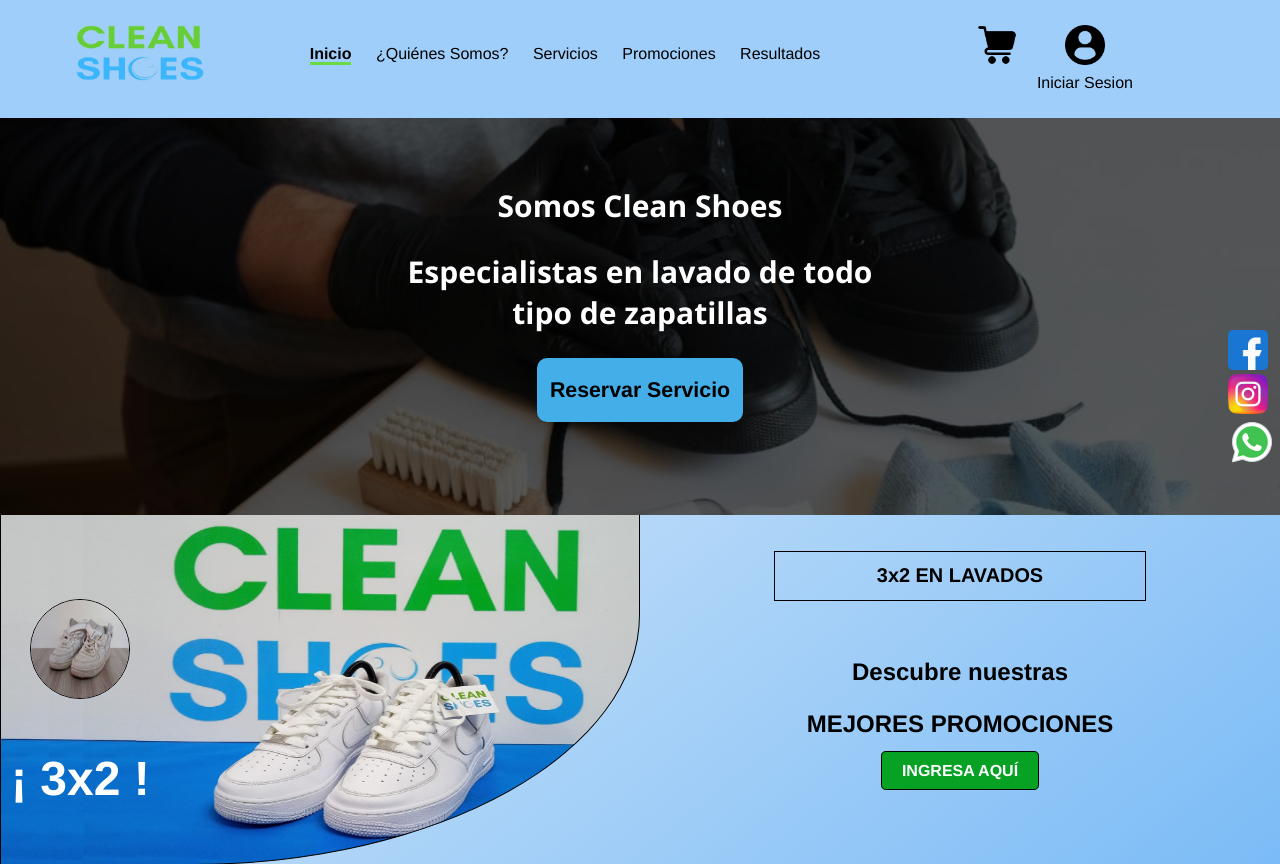
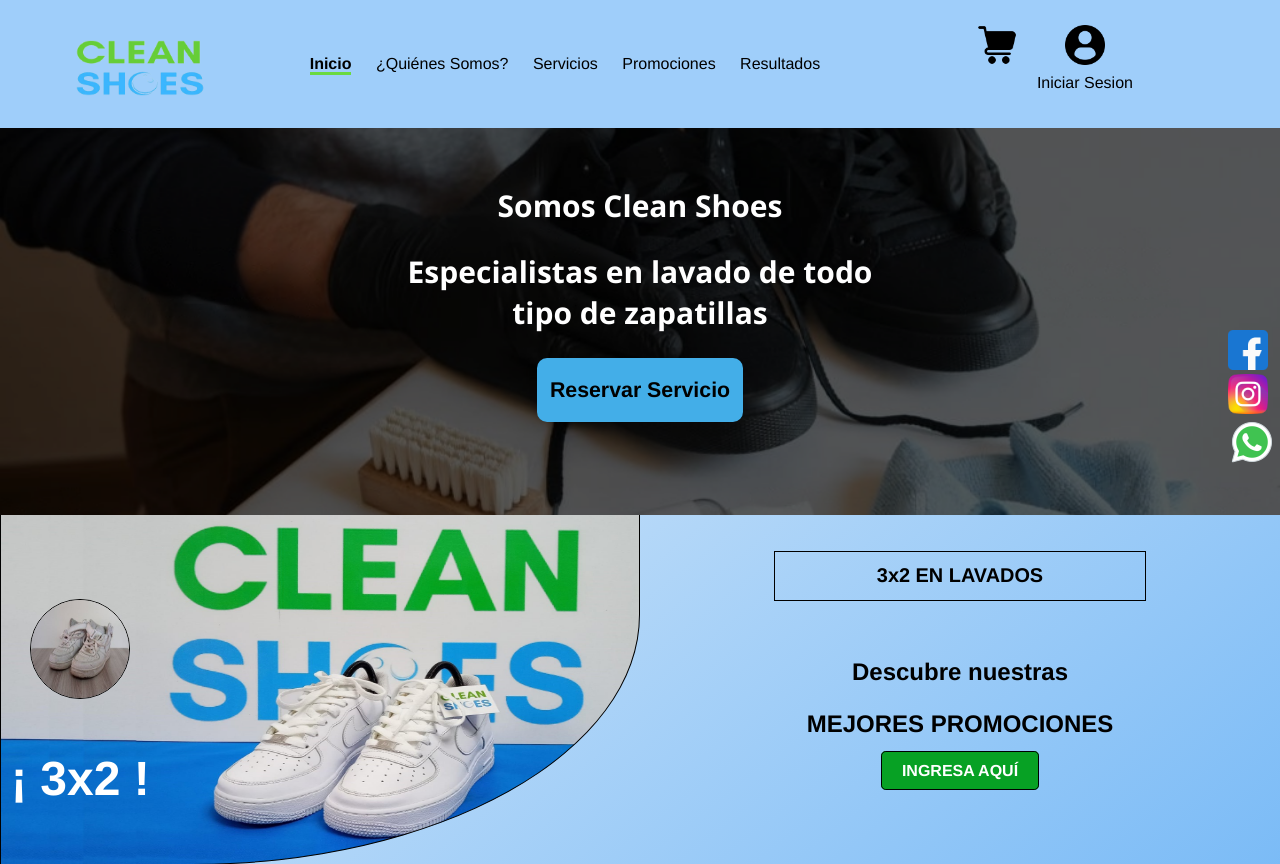
Before and after one commit to NemiasVasquez/CleanShoes, a PHP site: page / in a window 1280 px wide. Shown: the top 864 px of the page. Run offline with PHP 8.4, Linux system fonts and the light colour scheme.

Commit message:
Actualización

```diff
--- a/JavaScript/Login_Ajax.js
+++ b/JavaScript/Login_Ajax.js
@@ -14,7 +14,6 @@
                     $('#form_Login')[0].reset();
                     console.log("Terminando Registro");
                     console.log("Respuesta del servidor:", data);
-
                     // Si el inicio de sesión es exitoso, redirige a index.php
                     if (data.mensaje == "Inicio de sesion exitoso.") {
                         console.log("Redirigiendo");
--- a/Style/Plantilla_Style.css
+++ b/Style/Plantilla_Style.css
@@ -68,6 +68,7 @@
 }
 
 #bloqueImagenLogo  {
+    margin-top: 15px;
     text-align: center;
     align-items: center;
     align-content: center;
@@ -82,7 +83,7 @@
 
 #menu_h ul li {
     display: inline-block;
-    margin: 20px 10px;
+    margin: 30px 10px;
     align-items: center;
 }
 
```
